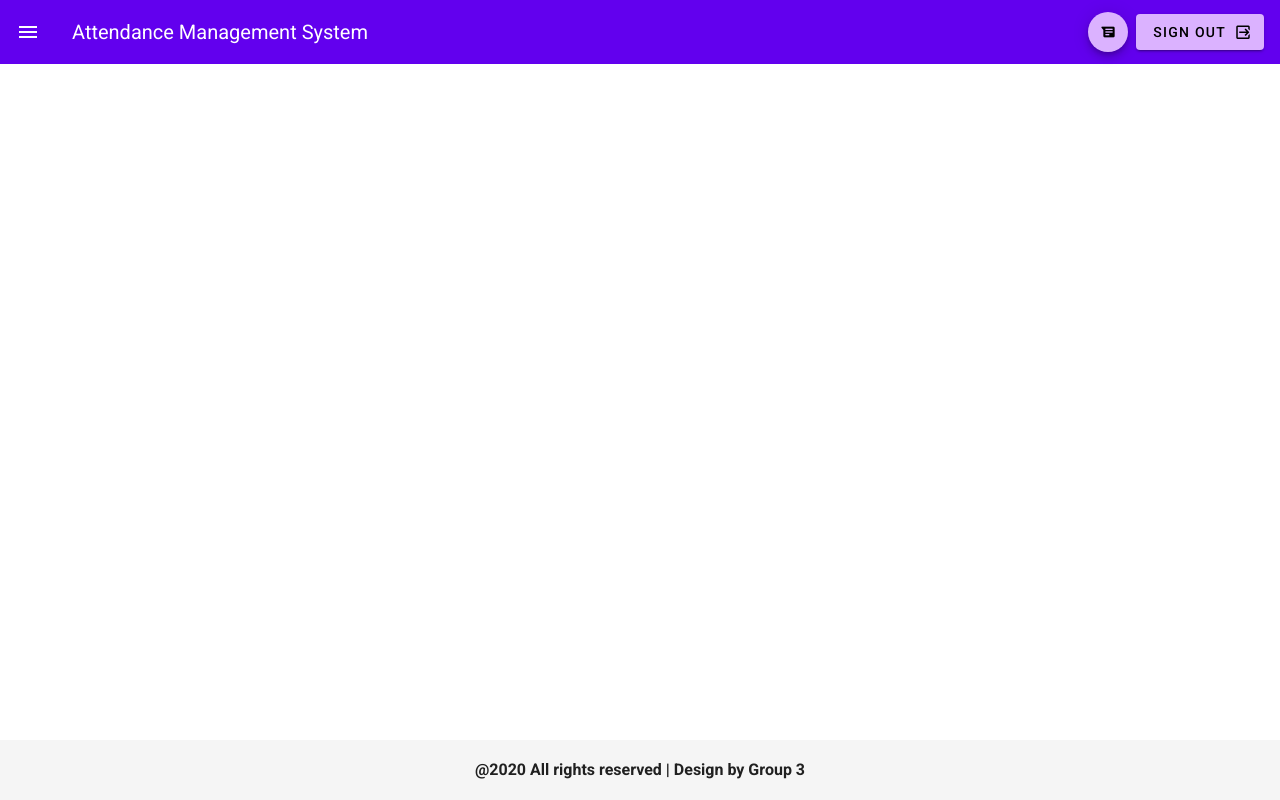
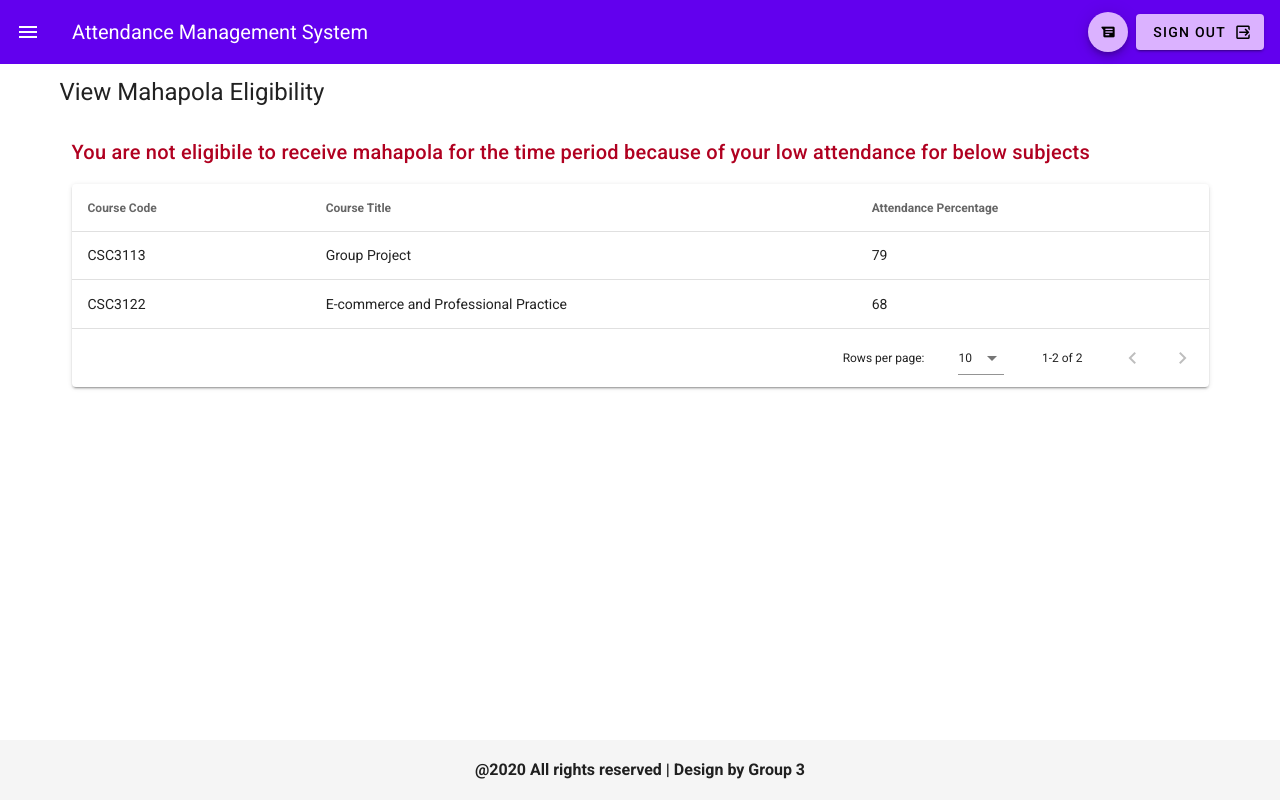
Before and after one commit to GimanthaDissanayake/attendance-management-system, a Vue app: page /MahapolaEligibility in a window 1280 px wide. Built offline with nearby package versions, Linux system fonts and the light colour scheme.

Commit message:
added ViewMahapolaEligibility

```diff
--- a/src/router.js
+++ b/src/router.js
@@ -4,6 +4,7 @@ import Courses from './views/Courses.vue'
 import Medical from './views/Medical.vue'
 import Timetable from './views/Timetable.vue'
 import ViewAttendance from './views/ViewAttendance.vue'
+import ViewMahapolaEligibility from './views/ViewMahapolaEligibility.vue'
 
 Vue.use(Router)
 
@@ -31,5 +32,10 @@ export default new Router({
       name: 'viewattendance',
       component: ViewAttendance
     },
+    {
+      path: '/MahapolaEligibility',
+      name: 'mahapolaeligibility',
+      component: ViewMahapolaEligibility
+    },
   ]
 })
--- /dev/null
+++ b/src/views/ViewMahapolaEligibility.vue
@@ -0,0 +1,51 @@
+<template>
+  <v-container>
+      <p class='text-h5'>View Mahapola Eligibility</p>
+
+      <v-container v-if="eligibility==true">
+        <p class='text-h6'>You are eligibile to receive mahapola for the time period.</p>
+      </v-container>
+
+      <v-container v-if="eligibility==false">
+        <p class='text-h6 error--text'>You are not eligibile to receive mahapola for the time period because of your low attendance for below subjects</p>
+
+        <v-data-table
+        :headers="headers"
+        :items="courses"
+        :search="search"
+        class="elevation-2"
+        ></v-data-table>
+      </v-container>
+  </v-container>
+</template>
+
+<script>
+export default {
+    data(){
+        return{
+            eligibility: false,
+            headers: [
+                { text: 'Course Code', align: 'start',  value: 'course_code'},
+                { text: 'Course Title', value: 'course_title'},
+                { text: 'Attendance Percentage', value:'attendance_percentage'},
+            ],
+            courses: [
+                {
+                    course_code: 'CSC3113',
+                    course_title: 'Group Project',
+                    attendance_percentage: '79',
+                },
+                {
+                    course_code: 'CSC3122',
+                    course_title: 'E-commerce and Professional Practice',
+                    attendance_percentage: '68',
+                },
+            ]
+        }
+    },
+}
+</script>
+
+<style>
+
+</style>
```
